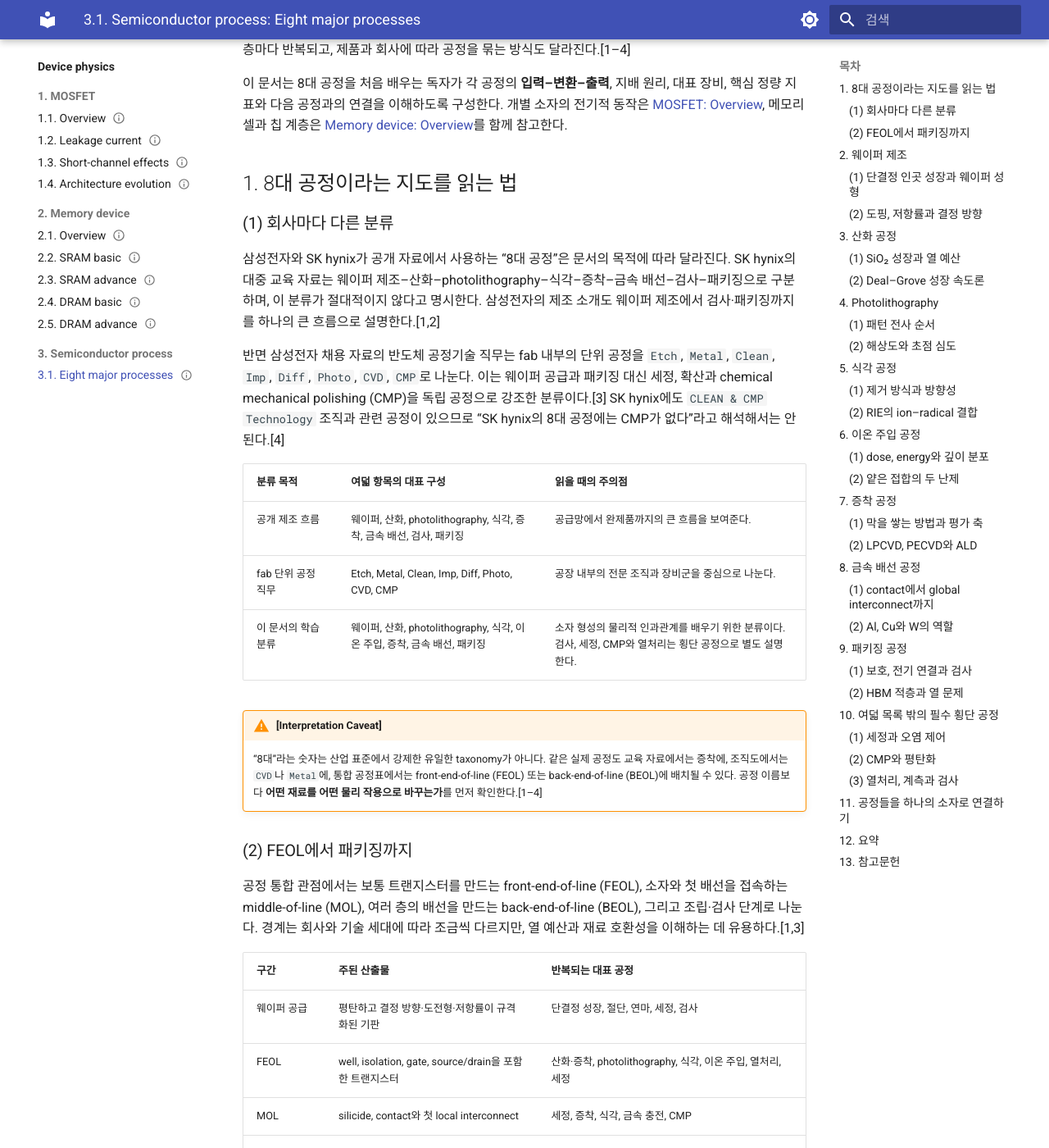
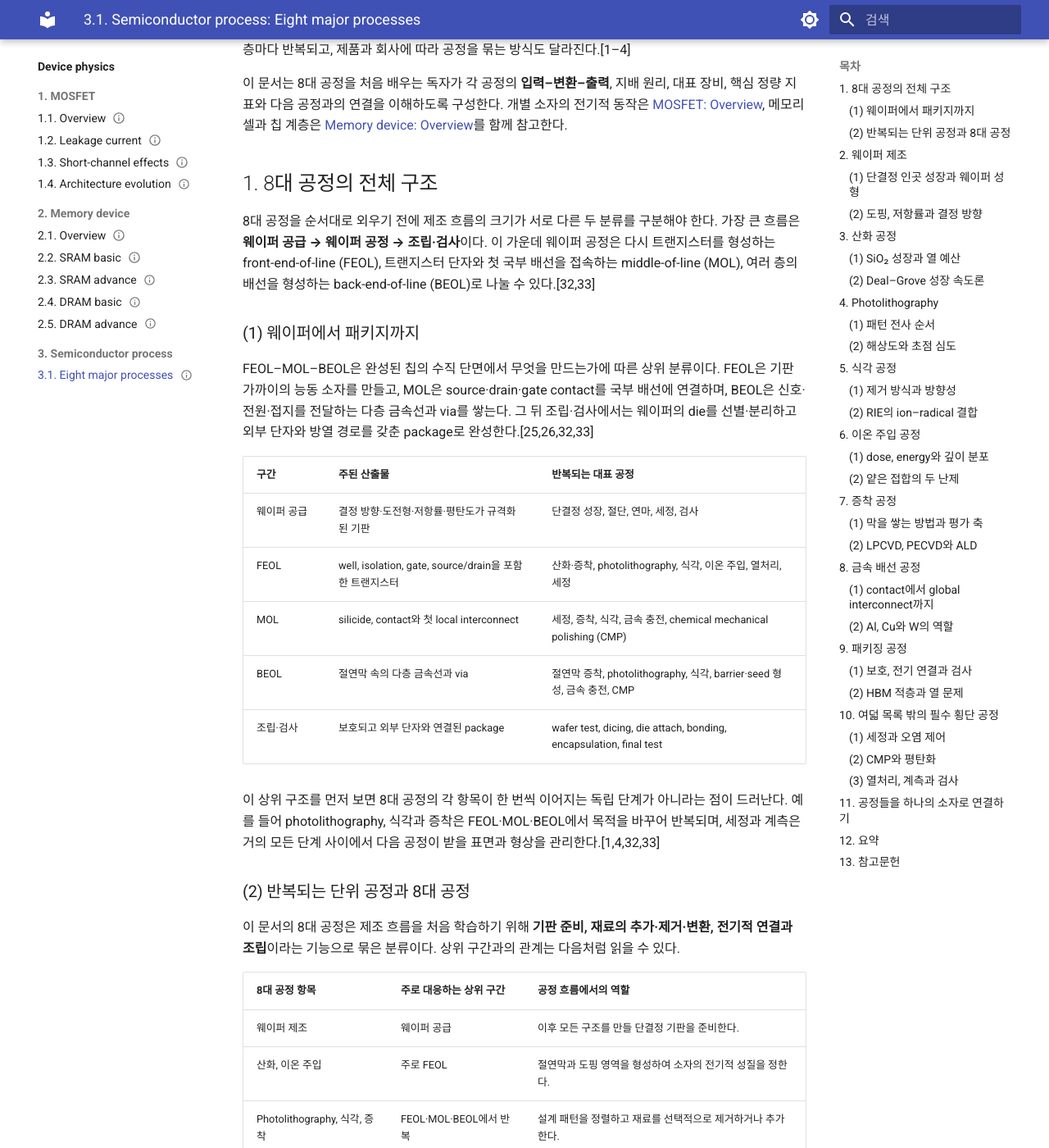
Before and after one commit to YHKlab-RGLee/RGLee-Wiki, an MkDocs documentation site: the page built from docs/device-physics/semiconductor-process/eight-major-processes.md, in a window 1280 px wide and 1400 px high, scrolled down 324 px. Shown: the whole window at 82% size. Built offline with MkDocs 1.6.1 and Material for MkDocs 9.7.7, drawn with Linux system fonts in a browser that asks for light colours; some of the changed text lies outside the part shown.

Commit message:
Revise Semicondutor Process

```diff
--- a/docs/device-physics/semiconductor-process/eight-major-processes.md
+++ b/docs/device-physics/semiconductor-process/eight-major-processes.md
@@ -11,36 +11,40 @@ last_verified: 2026-08-06
 
 이 문서는 8대 공정을 처음 배우는 독자가 각 공정의 **입력–변환–출력**, 지배 원리, 대표 장비, 핵심 정량 지표와 다음 공정과의 연결을 이해하도록 구성한다. 개별 소자의 전기적 동작은 [MOSFET: Overview](../mosfet/basic-operation.md), 메모리 셀과 칩 계층은 [Memory device: Overview](../memory-device/basics.md)를 함께 참고한다.
 
-## 1. 8대 공정이라는 지도를 읽는 법
+## 1. 8대 공정의 전체 구조
 
-### (1) 회사마다 다른 분류
+8대 공정을 순서대로 외우기 전에 제조 흐름의 크기가 서로 다른 두 분류를 구분해야 한다. 가장 큰 흐름은 **웨이퍼 공급 → 웨이퍼 공정 → 조립·검사**이다. 이 가운데 웨이퍼 공정은 다시 트랜지스터를 형성하는 front-end-of-line (FEOL), 트랜지스터 단자와 첫 국부 배선을 접속하는 middle-of-line (MOL), 여러 층의 배선을 형성하는 back-end-of-line (BEOL)로 나눌 수 있다.[32,33]
 
-삼성전자와 SK hynix가 공개 자료에서 사용하는 “8대 공정”은 문서의 목적에 따라 달라진다. SK hynix의 대중 교육 자료는 웨이퍼 제조–산화–photolithography–식각–증착–금속 배선–검사–패키징으로 구분하며, 이 분류가 절대적이지 않다고 명시한다. 삼성전자의 제조 소개도 웨이퍼 제조에서 검사·패키징까지를 하나의 큰 흐름으로 설명한다.[1,2]
+### (1) 웨이퍼에서 패키지까지
 
-반면 삼성전자 채용 자료의 반도체 공정기술 직무는 fab 내부의 단위 공정을 `Etch`, `Metal`, `Clean`, `Imp`, `Diff`, `Photo`, `CVD`, `CMP`로 나눈다. 이는 웨이퍼 공급과 패키징 대신 세정, 확산과 chemical mechanical polishing (CMP)을 독립 공정으로 강조한 분류이다.[3] SK hynix에도 `CLEAN & CMP Technology` 조직과 관련 공정이 있으므로 “SK hynix의 8대 공정에는 CMP가 없다”라고 해석해서는 안 된다.[4]
-
-| 분류 목적 | 여덟 항목의 대표 구성 | 읽을 때의 주의점 |
-| --- | --- | --- |
-| 공개 제조 흐름 | 웨이퍼, 산화, photolithography, 식각, 증착, 금속 배선, 검사, 패키징 | 공급망에서 완제품까지의 큰 흐름을 보여준다. |
-| fab 단위 공정 직무 | Etch, Metal, Clean, Imp, Diff, Photo, CVD, CMP | 공장 내부의 전문 조직과 장비군을 중심으로 나눈다. |
-| 이 문서의 학습 분류 | 웨이퍼, 산화, photolithography, 식각, 이온 주입, 증착, 금속 배선, 패키징 | 소자 형성의 물리적 인과관계를 배우기 위한 분류이다. 검사, 세정, CMP와 열처리는 횡단 공정으로 별도 설명한다. |
-
-!!! warning "[Interpretation Caveat]"
-    “8대”라는 숫자는 산업 표준에서 강제한 유일한 taxonomy가 아니다. 같은 실제 공정도 교육 자료에서는 증착에, 조직도에서는 `CVD`나 `Metal`에, 통합 공정표에서는 front-end-of-line (FEOL) 또는 back-end-of-line (BEOL)에 배치될 수 있다. 공정 이름보다 **어떤 재료를 어떤 물리 작용으로 바꾸는가**를 먼저 확인한다.[1–4]
-
-### (2) FEOL에서 패키징까지
-
-공정 통합 관점에서는 보통 트랜지스터를 만드는 front-end-of-line (FEOL), 소자와 첫 배선을 접속하는 middle-of-line (MOL), 여러 층의 배선을 만드는 back-end-of-line (BEOL), 그리고 조립·검사 단계로 나눈다. 경계는 회사와 기술 세대에 따라 조금씩 다르지만, 열 예산과 재료 호환성을 이해하는 데 유용하다.[1,3]
+FEOL–MOL–BEOL은 완성된 칩의 수직 단면에서 무엇을 만드는가에 따른 상위 분류이다. FEOL은 기판 가까이의 능동 소자를 만들고, MOL은 source·drain·gate contact를 국부 배선에 연결하며, BEOL은 신호·전원·접지를 전달하는 다층 금속선과 via를 쌓는다. 그 뒤 조립·검사에서는 웨이퍼의 die를 선별·분리하고 외부 단자와 방열 경로를 갖춘 package로 완성한다.[25,26,32,33]
 
 | 구간 | 주된 산출물 | 반복되는 대표 공정 |
 | --- | --- | --- |
-| 웨이퍼 공급 | 평탄하고 결정 방향·도전형·저항률이 규격화된 기판 | 단결정 성장, 절단, 연마, 세정, 검사 |
+| 웨이퍼 공급 | 결정 방향·도전형·저항률·평탄도가 규격화된 기판 | 단결정 성장, 절단, 연마, 세정, 검사 |
 | FEOL | well, isolation, gate, source/drain을 포함한 트랜지스터 | 산화·증착, photolithography, 식각, 이온 주입, 열처리, 세정 |
-| MOL | silicide, contact와 첫 local interconnect | 세정, 증착, 식각, 금속 충전, CMP |
-| BEOL | 절연막 속의 다층 금속선과 via | 저유전율 막 증착, photolithography, 식각, barrier/seed, 금속 충전, CMP |
-| 조립·검사 | 보호되고 외부 단자와 연결된 known-good package | wafer test, dicing, die attach, bonding, encapsulation, final test |
+| MOL | silicide, contact와 첫 local interconnect | 세정, 증착, 식각, 금속 충전, chemical mechanical polishing (CMP) |
+| BEOL | 절연막 속의 다층 금속선과 via | 절연막 증착, photolithography, 식각, barrier·seed 형성, 금속 충전, CMP |
+| 조립·검사 | 보호되고 외부 단자와 연결된 package | wafer test, dicing, die attach, bonding, encapsulation, final test |
 
-한 층을 만드는 가장 일반적인 순환은 **막 형성 → 감광액 도포 → 노광·현상 → 식각 또는 이온 주입 → 감광액 제거 → 세정 → 계측**이다. 필요한 층 수만큼 이 순환을 반복하며, 평탄도가 부족하면 다음 photolithography 전에 CMP를 추가한다.[1,4]
+이 상위 구조를 먼저 보면 8대 공정의 각 항목이 한 번씩 이어지는 독립 단계가 아니라는 점이 드러난다. 예를 들어 photolithography, 식각과 증착은 FEOL·MOL·BEOL에서 목적을 바꾸어 반복되며, 세정과 계측은 거의 모든 단계 사이에서 다음 공정이 받을 표면과 형상을 관리한다.[1,4,32,33]
+
+### (2) 반복되는 단위 공정과 8대 공정
+
+이 문서의 8대 공정은 제조 흐름을 처음 학습하기 위해 **기판 준비, 재료의 추가·제거·변환, 전기적 연결과 조립**이라는 기능으로 묶은 분류이다. 상위 구간과의 관계는 다음처럼 읽을 수 있다.
+
+| 8대 공정 항목 | 주로 대응하는 상위 구간 | 공정 흐름에서의 역할 |
+| --- | --- | --- |
+| 웨이퍼 제조 | 웨이퍼 공급 | 이후 모든 구조를 만들 단결정 기판을 준비한다. |
+| 산화, 이온 주입 | 주로 FEOL | 절연막과 도핑 영역을 형성하여 소자의 전기적 성질을 정한다. |
+| Photolithography, 식각, 증착 | FEOL·MOL·BEOL에서 반복 | 설계 패턴을 정렬하고 재료를 선택적으로 제거하거나 추가한다. |
+| 금속 배선 | MOL·BEOL | 트랜지스터 단자에서 국부 배선과 다층 배선까지 전기적 연결을 만든다. |
+| 패키징 | 조립·검사 | die를 외부 회로와 연결하고 기계적·환경적으로 보호한다. |
+
+대표적인 패턴 형성 순환은 **막 형성 → 감광액 도포 → 노광·현상 → 식각 또는 이온 주입 → 감광액 제거 → 세정 → 계측**이다. 필요한 구조와 층 수만큼 이 순환을 반복하고, 단차가 다음 노광의 초점 여유를 줄이면 CMP로 표면을 평탄화한다.[1,4] 따라서 뒤의 각 절은 한 웨이퍼가 그대로 따르는 단일 recipe가 아니라, 전체 흐름에서 되풀이해 사용하는 공정 기능을 설명한다.
+
+!!! note "분류상의 주의"
+    “8대”는 산업 표준이 정한 유일한 분류가 아니다. 공개 제조 소개는 웨이퍼에서 검사·패키징까지의 흐름을 강조하는 반면, fab의 직무·조직 분류는 세정, 확산, 이온 주입이나 CMP를 독립 항목으로 둘 수 있다. 이는 실제 공정의 유무가 아니라 설명 목적과 조직 단위의 차이이므로, 회사별 목록은 공정의 물리적 역할을 이해한 뒤 참고한다.[1–4]
 
 ## 2. 웨이퍼 제조
 
@@ -348,3 +352,5 @@ CMP의 핵심 지표는 제거율, wafer 내 nonuniformity, 평탄도, 선택비
 29. Samsung Semiconductor, “Zero Residue, Zero Contaminants: Semiconductor Cleaning.” [공식 자료](https://semiconductor.samsung.com/support/tools-resources/dictionary/zero-residue-zero-contaminants-semiconductor-cleaning/).
 30. M. Lyons and H. Noh, “Chemical Mechanical Polishing: Manufacturing Controls and Environmental Issues,” MIT OpenCourseWare 6.780, *Semiconductor Manufacturing* (2003). [강의 자료](https://ocw.mit.edu/courses/6-780-semiconductor-manufacturing-spring-2003/ee3c4a2b24ad1ca536b6f04697b4fd7a_lyons_noh_talk.pdf).
 31. Siltronic AG, “Silicon Wafers: How to Make a Silicon Wafer.” [공식 제조 자료](https://www.siltronic.com/en/products.html).
+32. imec, “A view on the logic technology roadmap.” [공식 기술 자료](https://www.imec-int.com/en/articles/view-logic-technology-roadmap).
+33. Lam Research, “Technical Glossary,” `FRONT-END-OF-LINE`, `MIDDLE-OF-LINE`, and `BACK-END-OF-LINE`. [공식 기술 용어집](https://www.lamresearch.com/technical-glossary/).
```
